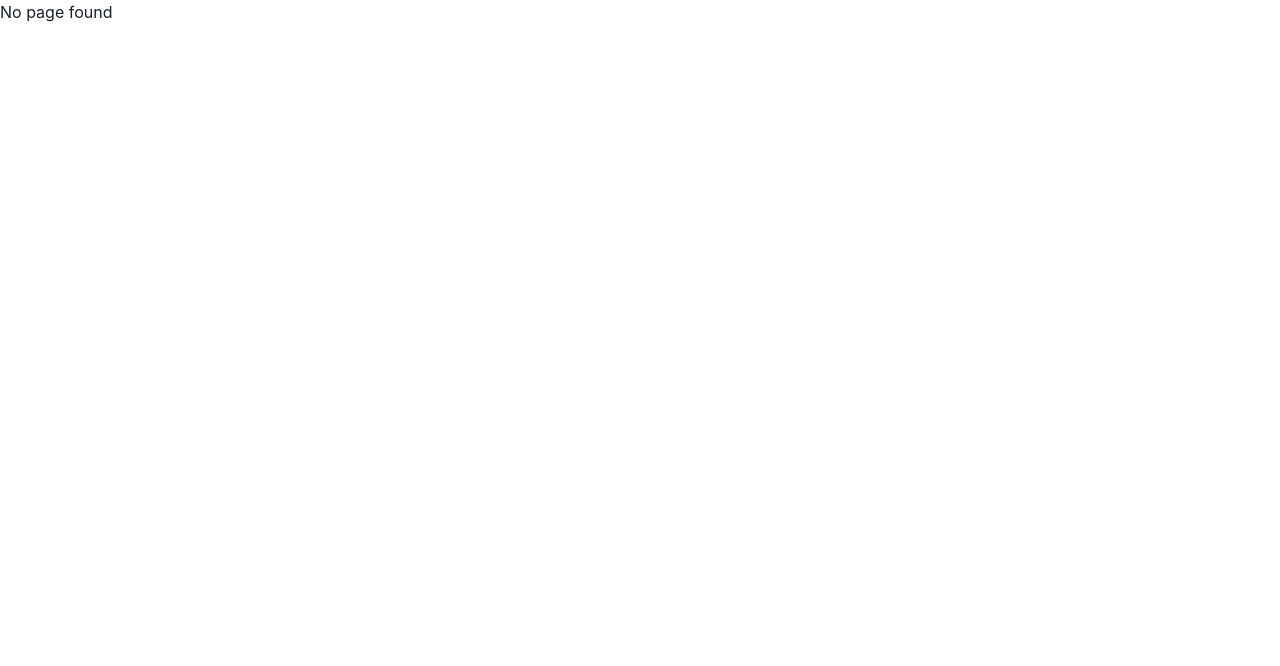
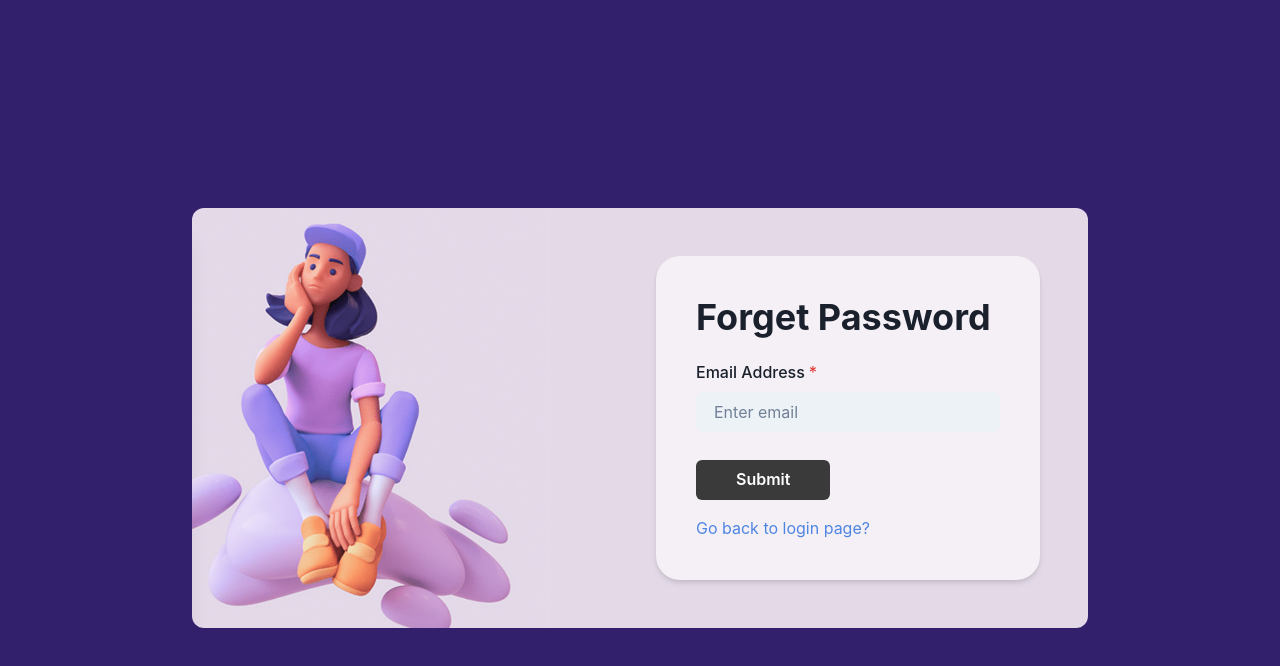
Before and after one commit to Hyper-terminal/mailclient, a React (Create React App) app: page /auth/forget in a window 1280 px wide. Shown: the top 666 px of the page. Built offline with nearby package versions, Linux system fonts and the light colour scheme.

Commit message:
forget password page

```diff
--- a/src/App.js
+++ b/src/App.js
@@ -4,6 +4,8 @@ import Login from "./components/Auth/Login";
 import Navbar from "./components/Navbar/Navbar";
 import Signup from "./components/Auth/Signup";
 import { useSelector } from "react-redux";
+import ForgetPassword from "./components/Auth/ForgetPassword";
+
 const App = () => {
   const isAuthenticated = useSelector((state) => state.auth.isAuthenticated);
   return (
@@ -25,6 +27,7 @@ const App = () => {
           <Route path="/auth">
             <Route path="signin" element={<Login />} />
             <Route path="signup" element={<Signup />} />
+            <Route path="forget" element={<ForgetPassword />} />
           </Route>
         )}
 
--- /dev/null
+++ b/src/components/Auth/ForgetPassword.js
@@ -0,0 +1,125 @@
+import {
+    Alert,
+    AlertIcon,
+    Box,
+    Button,
+    Flex,
+    FormControl,
+    FormLabel,
+    Heading,
+    Input,
+    Link
+} from "@chakra-ui/react";
+import React, { useState } from "react";
+import { NavLink } from "react-router-dom";
+import Loader from "../UI/Loader";
+
+import authBackground from "../../assets/authBackground.png";
+import { forgetRequest } from "./authApi";
+
+const ForgetPassword = () => {
+  const [email, setEmail] = useState("");
+  const [isLoading, setIsLoading] = useState(false);
+  const [isError, setIsError] = useState(false);
+
+  const inputHandler = (event) => {
+    setEmail((prev) => event.target.value);
+  };
+
+  const submitHandler = async () => {
+    setIsLoading(true);
+    const { response, data } = await forgetRequest(email);
+    setIsLoading(false);
+    if (!response.ok) setIsError(data.error.message);
+    setIsError("success");
+  };
+
+  return (
+    <>
+      {isLoading && <Loader />}
+      <Flex
+        justifyContent="center"
+        alignItems="center"
+        bgColor="#33206c"
+        h="100vh"
+        w={["100%", "100%"]}
+        p={["0", "3"]}
+      >
+        <Box
+          mt="9"
+          width={["100%", "4xl"]}
+          p={[0, "3rem"]}
+          borderRadius="xl"
+          bgSize="contain"
+          bgRepeat="no-repeat"
+          bgImage={["", authBackground]}
+          bgColor="#e3d9e7"
+        >
+          <form onSubmit={submitHandler}>
+            <FormControl
+              ml="auto"
+              shadow="md"
+              bgColor="#f4f0f5"
+              width={["100%", "sm"]}
+              height={{ base: "100%" }}
+              p={[8, 10]}
+              maxW="100%"
+              borderRadius="3xl"
+              isRequired
+            >
+              {isError && (
+                <Alert status="error">
+                  <AlertIcon /> {isError}
+                </Alert>
+              )}
+
+              {isError === "success" && (
+                <Alert status="success">
+                  <AlertIcon />
+                  Sent a reset link! Check your email, please.
+                </Alert>
+              )}
+
+              <Heading>Forget Password</Heading>
+
+              <FormLabel mt={5}>Email Address</FormLabel>
+              <Input
+                placeholder="Enter email"
+                focusBorderColor="lime"
+                variant="filled"
+                type="email"
+                name="email"
+                value={email}
+                onChange={inputHandler}
+              />
+
+              <Button
+                _hover={{ backgroundColor: "#767178" }}
+                pl="10"
+                pr="10"
+                bgColor="#3b3a3b"
+                mt={7}
+                color="white"
+                type="submit"
+              >
+                Submit
+              </Button>
+
+              <Link
+                as={NavLink}
+                to="/auth/signin"
+                color="#4f85e2"
+                display="block"
+                mt={4}
+              >
+                Go back to login page?
+              </Link>
+            </FormControl>
+          </form>
+        </Box>
+      </Flex>
+    </>
+  );
+};
+
+export default ForgetPassword;
--- a/src/components/Auth/Login.js
+++ b/src/components/Auth/Login.js
@@ -136,7 +136,7 @@ const Login = () => {
 
               <Link
                 as={NavLink}
-                to="/auth/signup"
+                to="/auth/forget"
                 color="#4f85e2"
                 mt="4"
                 display="block"
--- a/src/components/Auth/authApi.js
+++ b/src/components/Auth/authApi.js
@@ -35,3 +35,21 @@ export const loginRequest = async (user) => {
 
   return { data, response };
 };
+
+export const forgetRequest = async (email) => {
+  const url = `https://identitytoolkit.googleapis.com/v1/accounts:update?key=${process.env.REACT_APP_FIREBASE_API}`;
+  const response = await fetch(url, {
+    method: "post",
+    headers: {
+      "Content-Type": "application/json",
+    },
+    body: JSON.stringify({
+      email: email,
+      requestType: "PASSWORD_RESET",
+    }),
+  });
+
+  const data = await response.json();
+
+  return { response, data };
+};
```
